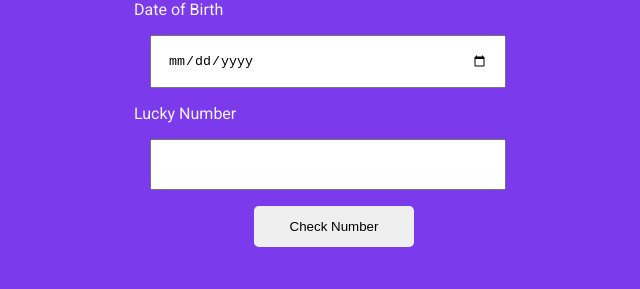
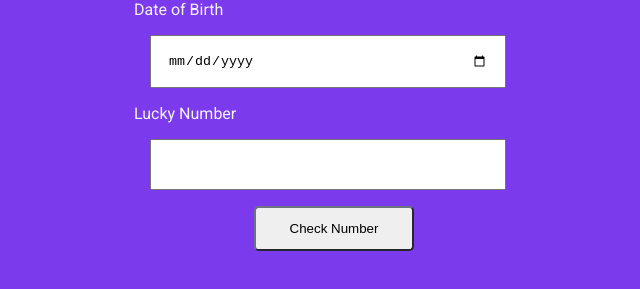
Before and after one commit to Saurabh-Singh-Negi/Mark11-Is-your-birthday-lucky, a plain HTML site: page index.html in a window 1280 px wide. Shown: the part 89-378 px from the top of the page, without its empty margins (306-946 px from the left). Drawn offline with Linux system fonts and the light colour scheme.

Commit message:
refactoring

```diff
--- a/style.css
+++ b/style.css
@@ -36,7 +36,6 @@ input {
     width: 40%;
     margin: auto;
     padding: 0.8rem;
-    border: transparent;
     border-color: var(--dark-gray);
     border-radius: 0.3rem;
 }
```
